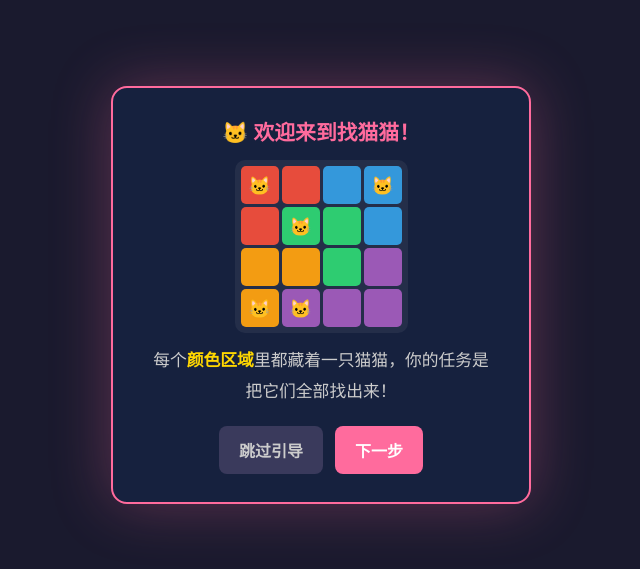
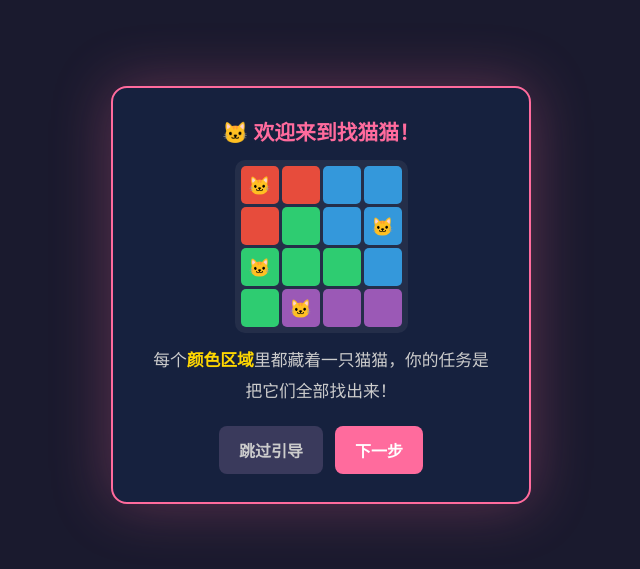
Before and after one commit to TravisCalson/Find-Cat-App, a website: page www/index.html in a window 1280 px wide. Shown: the part 105-674 px from the top of the page, without its empty margins (319-959 px from the left). Drawn offline with Linux system fonts and the light colour scheme.

Commit message:
v1.4.3: 修正引导示意图（符合游戏规则）
- 欢迎图：猫布局符合行列/区域/不相邻规则
- 规则图：4×4 用 4 色，标注同行/同列/8邻域
- 看这里图：改 5×5，单格区域金色高亮
- 开始练习图：同 5×5 合法布局

Co-Authored-By: Claude Opus 4.6 <noreply@anthropic.com>

```diff
--- a/package.json
+++ b/package.json
@@ -1,6 +1,6 @@
 {
   "name": "find-cats",
-  "version": "1.4.2",
+  "version": "1.4.3",
   "description": "找猫猫 - 安卓 APP",
   "main": "index.html",
   "scripts": {
--- a/www/index.html
+++ b/www/index.html
@@ -1204,16 +1204,16 @@ const TUTORIAL_STEPS = [
       <div class="demo-cell" style="background:#e74c3c">🐱</div>
       <div class="demo-cell" style="background:#e74c3c"></div>
       <div class="demo-cell" style="background:#3498db"></div>
+      <div class="demo-cell" style="background:#3498db"></div>
+      <div class="demo-cell" style="background:#e74c3c"></div>
+      <div class="demo-cell" style="background:#2ecc71"></div>
+      <div class="demo-cell" style="background:#3498db"></div>
       <div class="demo-cell" style="background:#3498db">🐱</div>
-      <div class="demo-cell" style="background:#e74c3c"></div>
       <div class="demo-cell" style="background:#2ecc71">🐱</div>
       <div class="demo-cell" style="background:#2ecc71"></div>
+      <div class="demo-cell" style="background:#2ecc71"></div>
       <div class="demo-cell" style="background:#3498db"></div>
-      <div class="demo-cell" style="background:#f39c12"></div>
-      <div class="demo-cell" style="background:#f39c12"></div>
       <div class="demo-cell" style="background:#2ecc71"></div>
-      <div class="demo-cell" style="background:#9b59b6"></div>
-      <div class="demo-cell" style="background:#f39c12">🐱</div>
       <div class="demo-cell" style="background:#9b59b6">🐱</div>
       <div class="demo-cell" style="background:#9b59b6"></div>
       <div class="demo-cell" style="background:#9b59b6"></div>
@@ -1224,22 +1224,22 @@ const TUTORIAL_STEPS = [
     title: '📋 游戏规则',
     text: '每<span class="highlight">行</span>、每<span class="highlight">列</span>各有一只猫猫<br>每个<span class="highlight">颜色区域</span>各有一只猫猫<br>猫猫周围<span class="highlight">8 格</span>内不能有其他猫猫',
     img: `<div class="demo-grid" style="grid-template-columns:repeat(4,38px)">
-      <div class="demo-cell hl-row" style="background:#2c3e50">🐱</div>
-      <div class="demo-cell hl-row" style="background:#2c3e50"></div>
-      <div class="demo-cell hl-row" style="background:#2c3e50"></div>
-      <div class="demo-cell hl-row" style="background:#2c3e50"></div>
-      <div class="demo-cell hl-col" style="background:#2c3e50"></div>
-      <div class="demo-cell hl-adj" style="background:#2c3e50"></div>
-      <div class="demo-cell hl-adj" style="background:#2c3e50">🐱</div>
-      <div class="demo-cell hl-adj" style="background:#2c3e50"></div>
-      <div class="demo-cell hl-col" style="background:#2c3e50"></div>
-      <div class="demo-cell hl-adj" style="background:#2c3e50"></div>
-      <div class="demo-cell hl-adj" style="background:#2c3e50"></div>
-      <div class="demo-cell hl-adj" style="background:#2c3e50"></div>
-      <div class="demo-cell hl-col" style="background:#2c3e50"></div>
-      <div class="demo-cell" style="background:#2c3e50"></div>
-      <div class="demo-cell" style="background:#2c3e50"></div>
-      <div class="demo-cell" style="background:#2c3e50"></div>
+      <div class="demo-cell hl-row" style="background:#e74c3c">🐱</div>
+      <div class="demo-cell hl-row" style="background:#e74c3c"></div>
+      <div class="demo-cell hl-row" style="background:#3498db"></div>
+      <div class="demo-cell hl-row" style="background:#3498db"></div>
+      <div class="demo-cell hl-col hl-adj" style="background:#e74c3c"></div>
+      <div class="demo-cell hl-adj" style="background:#2ecc71"></div>
+      <div class="demo-cell hl-adj" style="background:#3498db"></div>
+      <div class="demo-cell hl-col hl-adj" style="background:#3498db">🐱</div>
+      <div class="demo-cell hl-col hl-adj" style="background:#2ecc71"></div>
+      <div class="demo-cell hl-adj" style="background:#2ecc71"></div>
+      <div class="demo-cell hl-adj" style="background:#2ecc71"></div>
+      <div class="demo-cell hl-col hl-adj" style="background:#3498db"></div>
+      <div class="demo-cell hl-col" style="background:#2ecc71"></div>
+      <div class="demo-cell" style="background:#9b59b6"></div>
+      <div class="demo-cell" style="background:#9b59b6"></div>
+      <div class="demo-cell hl-col" style="background:#9b59b6"></div>
     </div>
     <div class="demo-label">
       <span class="hl">黄框</span>=同排 &nbsp; <span style="color:#00bfff;font-weight:700">蓝框</span>=同列 &nbsp; <span style="color:#ff6b9d;font-weight:700">粉框</span>=8邻域
@@ -1249,23 +1249,32 @@ const TUTORIAL_STEPS = [
   {
     title: '🔍 看这里！',
     text: '棋盘上有些颜色区域<span class="highlight">只有 1 格</span>——那么猫猫<span class="highlight">一定</span>就藏在那里！先找到这些确定的猫猫。',
-    img: `<div class="demo-grid" style="grid-template-columns:repeat(4,38px)">
-      <div class="demo-cell" style="background:#e74c3c"></div>
-      <div class="demo-cell" style="background:#e74c3c"></div>
-      <div class="demo-cell" style="background:#3498db"></div>
-      <div class="demo-cell" style="background:#3498db"></div>
-      <div class="demo-cell" style="background:#e74c3c"></div>
-      <div class="demo-cell hl-solo" style="background:#2ecc71">🐱</div>
-      <div class="demo-cell" style="background:#3498db"></div>
-      <div class="demo-cell" style="background:#3498db"></div>
-      <div class="demo-cell" style="background:#f39c12"></div>
-      <div class="demo-cell" style="background:#f39c12"></div>
-      <div class="demo-cell" style="background:#3498db"></div>
-      <div class="demo-cell" style="background:#9b59b6"></div>
-      <div class="demo-cell" style="background:#f39c12"></div>
-      <div class="demo-cell" style="background:#9b59b6"></div>
-      <div class="demo-cell" style="background:#9b59b6"></div>
-      <div class="demo-cell" style="background:#9b59b6"></div>
+    img: `<div class="demo-grid" style="grid-template-columns:repeat(5,34px)">
+      <div class="demo-cell" style="background:#e74c3c;width:34px;height:34px;font-size:16px">🐱</div>
+      <div class="demo-cell" style="background:#e74c3c;width:34px;height:34px;font-size:16px"></div>
+      <div class="demo-cell" style="background:#3498db;width:34px;height:34px;font-size:16px"></div>
+      <div class="demo-cell" style="background:#3498db;width:34px;height:34px;font-size:16px"></div>
+      <div class="demo-cell" style="background:#3498db;width:34px;height:34px;font-size:16px"></div>
+      <div class="demo-cell" style="background:#e74c3c;width:34px;height:34px;font-size:16px"></div>
+      <div class="demo-cell" style="background:#e74c3c;width:34px;height:34px;font-size:16px"></div>
+      <div class="demo-cell" style="background:#3498db;width:34px;height:34px;font-size:16px">🐱</div>
+      <div class="demo-cell" style="background:#3498db;width:34px;height:34px;font-size:16px"></div>
+      <div class="demo-cell" style="background:#3498db;width:34px;height:34px;font-size:16px"></div>
+      <div class="demo-cell" style="background:#2ecc71;width:34px;height:34px;font-size:16px"></div>
+      <div class="demo-cell hl-solo" style="background:#f39c12;width:34px;height:34px;font-size:16px">🐱</div>
+      <div class="demo-cell" style="background:#3498db;width:34px;height:34px;font-size:16px"></div>
+      <div class="demo-cell" style="background:#9b59b6;width:34px;height:34px;font-size:16px"></div>
+      <div class="demo-cell" style="background:#9b59b6;width:34px;height:34px;font-size:16px"></div>
+      <div class="demo-cell" style="background:#2ecc71;width:34px;height:34px;font-size:16px"></div>
+      <div class="demo-cell" style="background:#2ecc71;width:34px;height:34px;font-size:16px"></div>
+      <div class="demo-cell" style="background:#2ecc71;width:34px;height:34px;font-size:16px"></div>
+      <div class="demo-cell" style="background:#9b59b6;width:34px;height:34px;font-size:16px">🐱</div>
+      <div class="demo-cell" style="background:#9b59b6;width:34px;height:34px;font-size:16px"></div>
+      <div class="demo-cell" style="background:#2ecc71;width:34px;height:34px;font-size:16px"></div>
+      <div class="demo-cell" style="background:#2ecc71;width:34px;height:34px;font-size:16px"></div>
+      <div class="demo-cell" style="background:#2ecc71;width:34px;height:34px;font-size:16px">🐱</div>
+      <div class="demo-cell" style="background:#9b59b6;width:34px;height:34px;font-size:16px"></div>
+      <div class="demo-cell" style="background:#9b59b6;width:34px;height:34px;font-size:16px"></div>
     </div>
     <div class="demo-arrow">👇</div>
     <div class="demo-label"><span class="hl">黄色光圈</span> = 这个区域只有 1 格，猫猫一定在这里！</div>`,
@@ -1301,25 +1310,30 @@ const TUTORIAL_STEPS = [
     title: '🎮 开始练习！',
     text: '这是一个简单的 5×5 关卡。先找到那些<span class="highlight">只有 1 格</span>的颜色区域，双击找到猫猫吧！',
     img: `<div class="demo-grid" style="grid-template-columns:repeat(5,34px)">
+      <div class="demo-cell" style="background:#e74c3c;width:34px;height:34px;font-size:16px">🐱</div>
+      <div class="demo-cell" style="background:#e74c3c;width:34px;height:34px;font-size:16px"></div>
+      <div class="demo-cell" style="background:#3498db;width:34px;height:34px;font-size:16px"></div>
+      <div class="demo-cell" style="background:#3498db;width:34px;height:34px;font-size:16px"></div>
+      <div class="demo-cell" style="background:#3498db;width:34px;height:34px;font-size:16px"></div>
       <div class="demo-cell" style="background:#e74c3c;width:34px;height:34px;font-size:16px"></div>
       <div class="demo-cell" style="background:#e74c3c;width:34px;height:34px;font-size:16px"></div>
+      <div class="demo-cell" style="background:#3498db;width:34px;height:34px;font-size:16px">🐱</div>
       <div class="demo-cell" style="background:#3498db;width:34px;height:34px;font-size:16px"></div>
-      <div class="demo-cell hl-solo" style="background:#2ecc71;width:34px;height:34px;font-size:16px">🐱</div>
-      <div class="demo-cell" style="background:#3498db;width:34px;height:34px;font-size:16px"></div>
-      <div class="demo-cell" style="background:#e74c3c;width:34px;height:34px;font-size:16px"></div>
-      <div class="demo-cell" style="background:#f39c12;width:34px;height:34px;font-size:16px"></div>
       <div class="demo-cell" style="background:#3498db;width:34px;height:34px;font-size:16px"></div>
       <div class="demo-cell" style="background:#2ecc71;width:34px;height:34px;font-size:16px"></div>
+      <div class="demo-cell hl-solo" style="background:#f39c12;width:34px;height:34px;font-size:16px">🐱</div>
       <div class="demo-cell" style="background:#3498db;width:34px;height:34px;font-size:16px"></div>
-      <div class="demo-cell" style="background:#f39c12;width:34px;height:34px;font-size:16px"></div>
-      <div class="demo-cell" style="background:#f39c12;width:34px;height:34px;font-size:16px"></div>
+      <div class="demo-cell" style="background:#9b59b6;width:34px;height:34px;font-size:16px"></div>
       <div class="demo-cell" style="background:#9b59b6;width:34px;height:34px;font-size:16px"></div>
       <div class="demo-cell" style="background:#2ecc71;width:34px;height:34px;font-size:16px"></div>
+      <div class="demo-cell" style="background:#2ecc71;width:34px;height:34px;font-size:16px"></div>
+      <div class="demo-cell" style="background:#2ecc71;width:34px;height:34px;font-size:16px"></div>
+      <div class="demo-cell" style="background:#9b59b6;width:34px;height:34px;font-size:16px">🐱</div>
       <div class="demo-cell" style="background:#9b59b6;width:34px;height:34px;font-size:16px"></div>
-      <div class="demo-cell" style="background:#1abc9c;width:34px;height:34px;font-size:16px"></div>
+      <div class="demo-cell" style="background:#2ecc71;width:34px;height:34px;font-size:16px"></div>
+      <div class="demo-cell" style="background:#2ecc71;width:34px;height:34px;font-size:16px"></div>
+      <div class="demo-cell" style="background:#2ecc71;width:34px;height:34px;font-size:16px">🐱</div>
       <div class="demo-cell" style="background:#9b59b6;width:34px;height:34px;font-size:16px"></div>
-      <div class="demo-cell" style="background:#1abc9c;width:34px;height:34px;font-size:16px"></div>
-      <div class="demo-cell" style="background:#1abc9c;width:34px;height:34px;font-size:16px"></div>
       <div class="demo-cell" style="background:#9b59b6;width:34px;height:34px;font-size:16px"></div>
     </div>
     <div class="demo-label">🔍 先找<span class="hl">只有 1 格</span>的颜色区域！</div>`,
```
Also changed, not shown: find-cats.html (+61 -47 lines), README.md, 3 other files.
